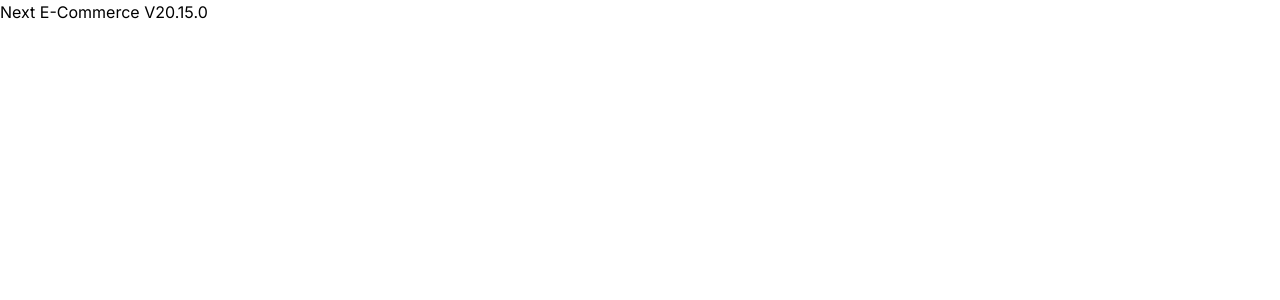
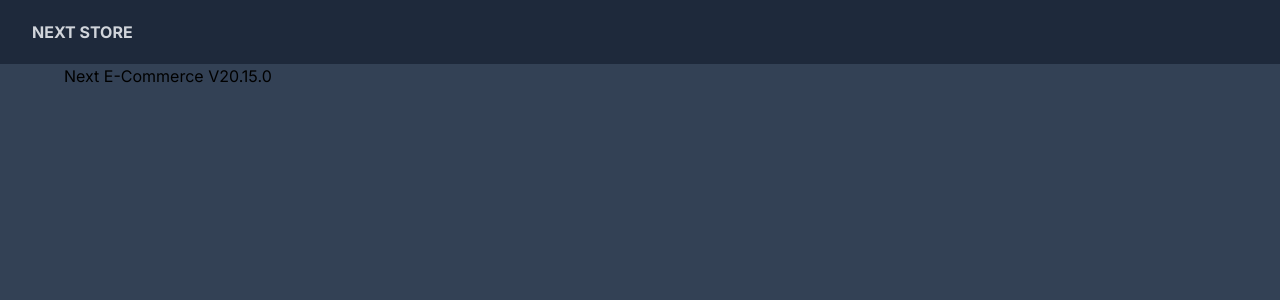
Before and after one commit to CeciliuSousa/my-next-commerce, a Next.js app: page / in a window 1280 px wide. Shown: the top 300 px of the page. Built offline with nearby package versions, Linux system fonts and the light colour scheme.

Commit message:
Adicionando Navbar

```diff
--- /dev/null
+++ b/src/app/components/Navbar.tsx
@@ -0,0 +1,16 @@
+import Link from 'next/link';
+
+function Navbar() {
+  return (
+    <nav className='fixed top-0 w-full flex items-center py-2 px-8 justify-between z-50 bg-slate-800 text-gray-300 '>
+      <Link
+        href='/'
+        className='uppercase font-bold text-md h-12 flex items-center '
+      >
+        Next Store
+      </Link>
+    </nav>
+  );
+}
+
+export default Navbar
--- a/src/app/layout.tsx
+++ b/src/app/layout.tsx
@@ -1,12 +1,13 @@
-import type { Metadata } from "next";
-import { Inter } from "next/font/google";
-import "./globals.css";
+import type { Metadata } from 'next';
+import { Inter } from 'next/font/google';
+import Navbar from './components/Navbar';
+import './globals.css';
 
-const inter = Inter({ subsets: ["latin"] });
+const inter = Inter({ subsets: ['latin'] });
 
 export const metadata: Metadata = {
-  title: "My Next Commerce",
-  description: "Next E-Commerce utilizando V20.15.0",
+  title: 'My Next Commerce',
+  description: 'Next E-Commerce utilizando V20.15.0',
 };
 
 export default function RootLayout({
@@ -15,8 +16,11 @@ export default function RootLayout({
   children: React.ReactNode;
 }>) {
   return (
-    <html lang="en">
-      <body className={inter.className}>{children}</body>
+    <html lang='en'>
+      <body className={inter.className}>
+        <Navbar></Navbar>
+        <main className=' bg-slate-700 h-screen p-16'>{children}</main>
+      </body>
     </html>
   );
 }
--- a/src/app/page.tsx
+++ b/src/app/page.tsx
@@ -1,7 +1,7 @@
 export default function Home() {
   return (
-    <main>
+    <div>
       <h1>Next E-Commerce V20.15.0</h1>
-    </main>
+    </div>
   );
 }
```
